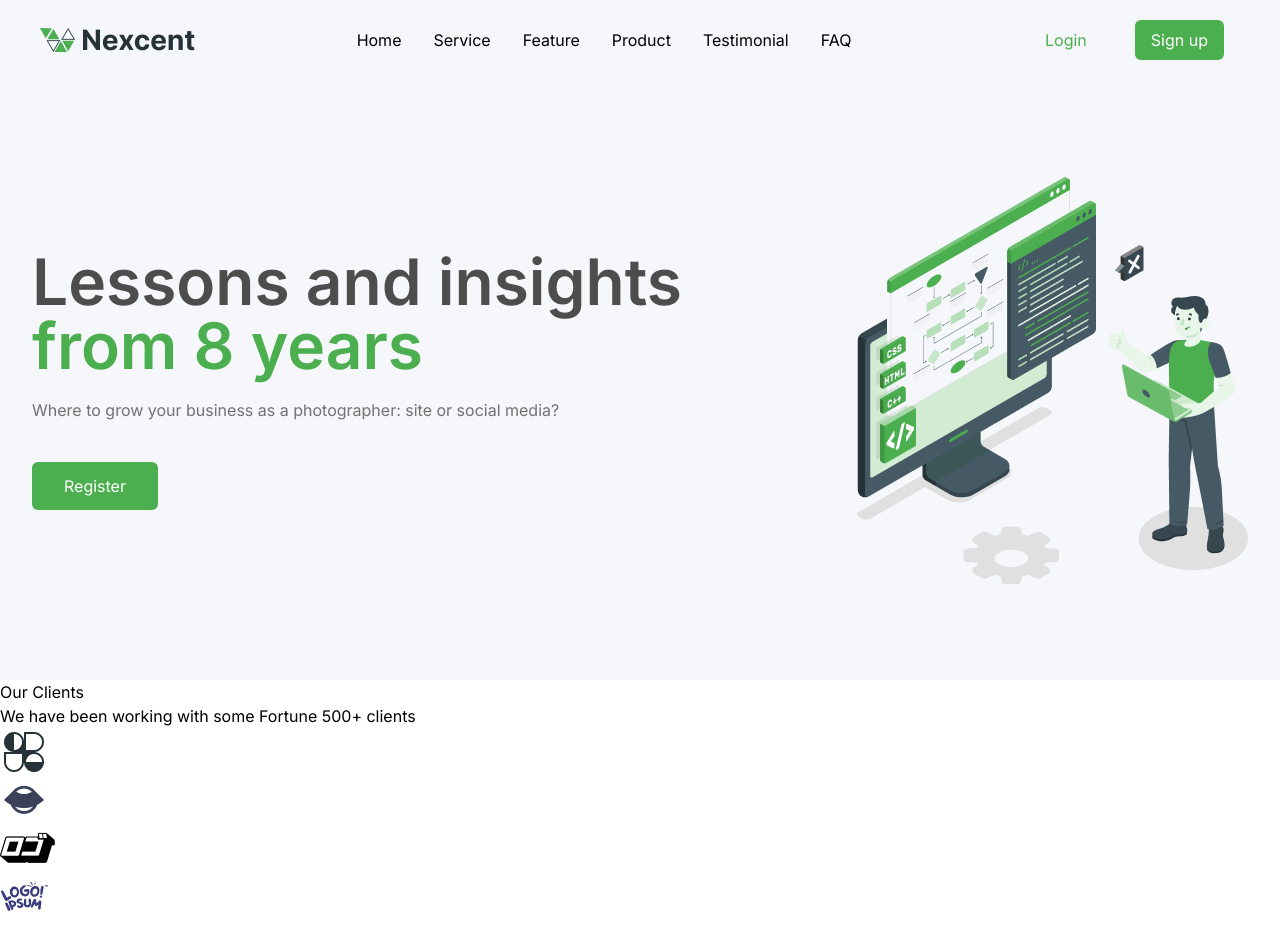
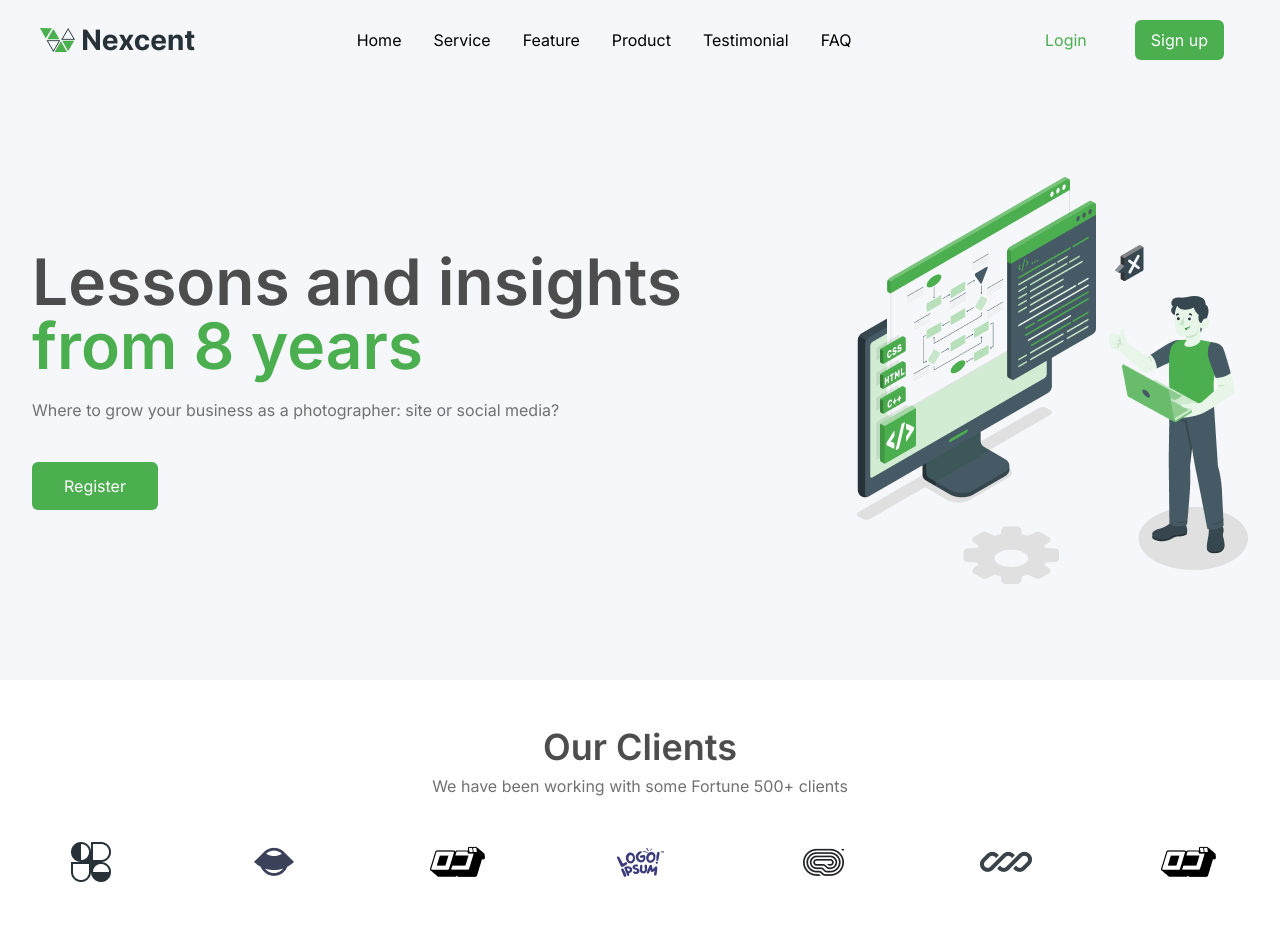
Before and after one commit to NekoSakuraLucia/nextcent-clone-starter, a React (Vite) app in the folder web-nextcent/: page / in a window 1280 px wide. Shown: the top 928 px of the page. Built offline with nearby package versions, Linux system fonts and the light colour scheme.

Commit message:
เพิ่ม className ตกแต่งให้กับ element ต่างๆบนคอมโพเนนต์ `Client.jsx`

```diff
--- a/web-nextcent/src/components/Client.jsx
+++ b/web-nextcent/src/components/Client.jsx
@@ -16,12 +16,12 @@ const clientsImgLogo = [clientImgLogo01,
 
 const Client = () => {
     return (
-        <div>
-            <h2>Our Clients</h2>
-            <p>We have been working with some Fortune 500+ clients</p>
-            <ul>
+        <div className="container mx-auto max-w-[1320px] py-10 text-center">
+            <h2 className='text-[2.25rem] font-semibold text-[#4D4D4D]'>Our Clients</h2>
+            <p className='text-[#717171]'>We have been working with some Fortune 500+ clients</p>
+            <ul className='grid grid-cols-2 md:grid-cols-4 lg:grid-cols-7 my-10'>
                 {clientsImgLogo.map((client, index) => (
-                    <li key={index}>
+                    <li key={index} className='flex items-center justify-center'>
                         <img src={client} alt="Client Logo" />
                     </li>
                 ))}
```
